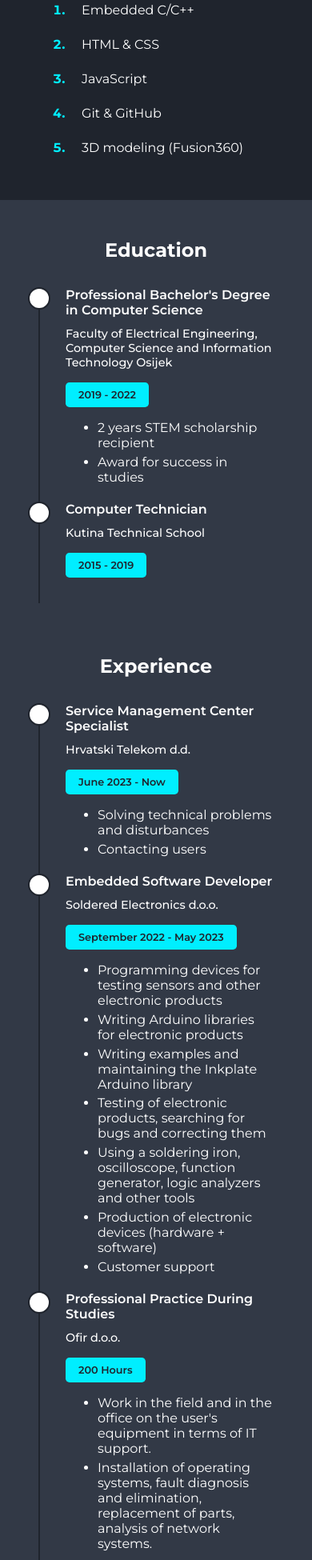
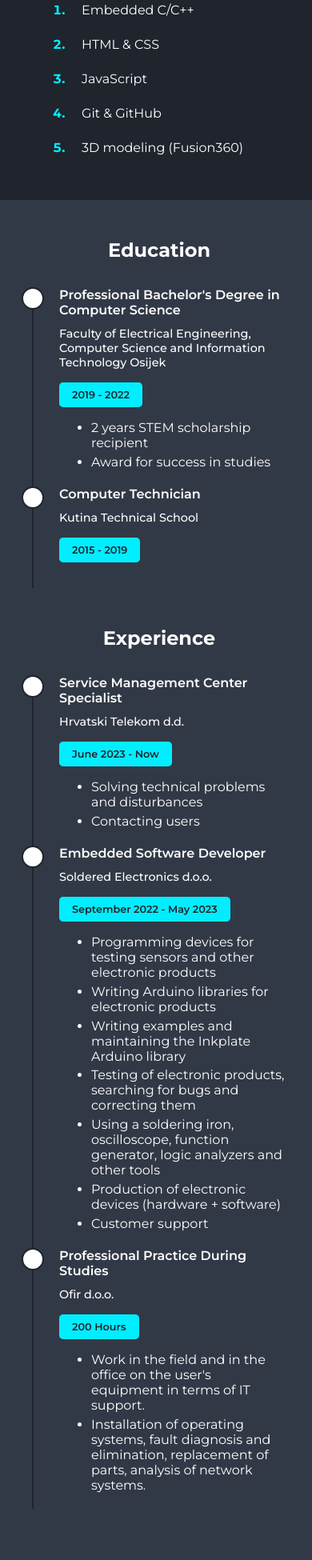
Before and after one commit to KarloLeksic/Portfolio-Website, a plain HTML site: page index.html in a window 390 px wide. Shown: the part 1623-3573 px from the top of the page at 80% size. After the commit the page ends 3525 px from the top, so only its background shows below. Drawn offline with nearby package versions, Linux system fonts and the light colour scheme.

Commit message:
improve education section responsive

```diff
--- a/style/education-section.css
+++ b/style/education-section.css
@@ -99,4 +99,12 @@
     margin-bottom: 1rem;
     font-size: .9rem;
   }
+
+  .education {
+    padding: 3rem 2rem 1rem 2.5rem;
+  }
+
+  .experience {
+    padding: 2rem 2rem 1rem 2.5rem;
+  }
 }
```
